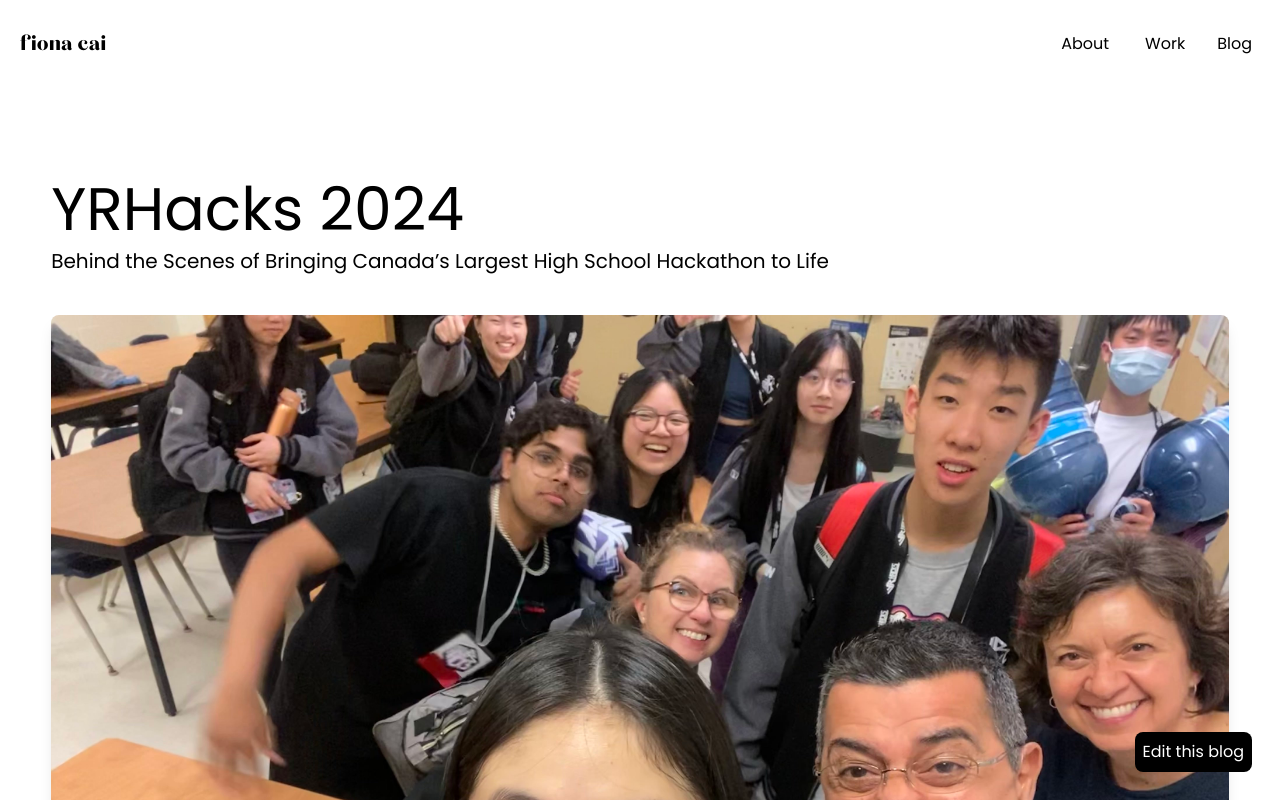
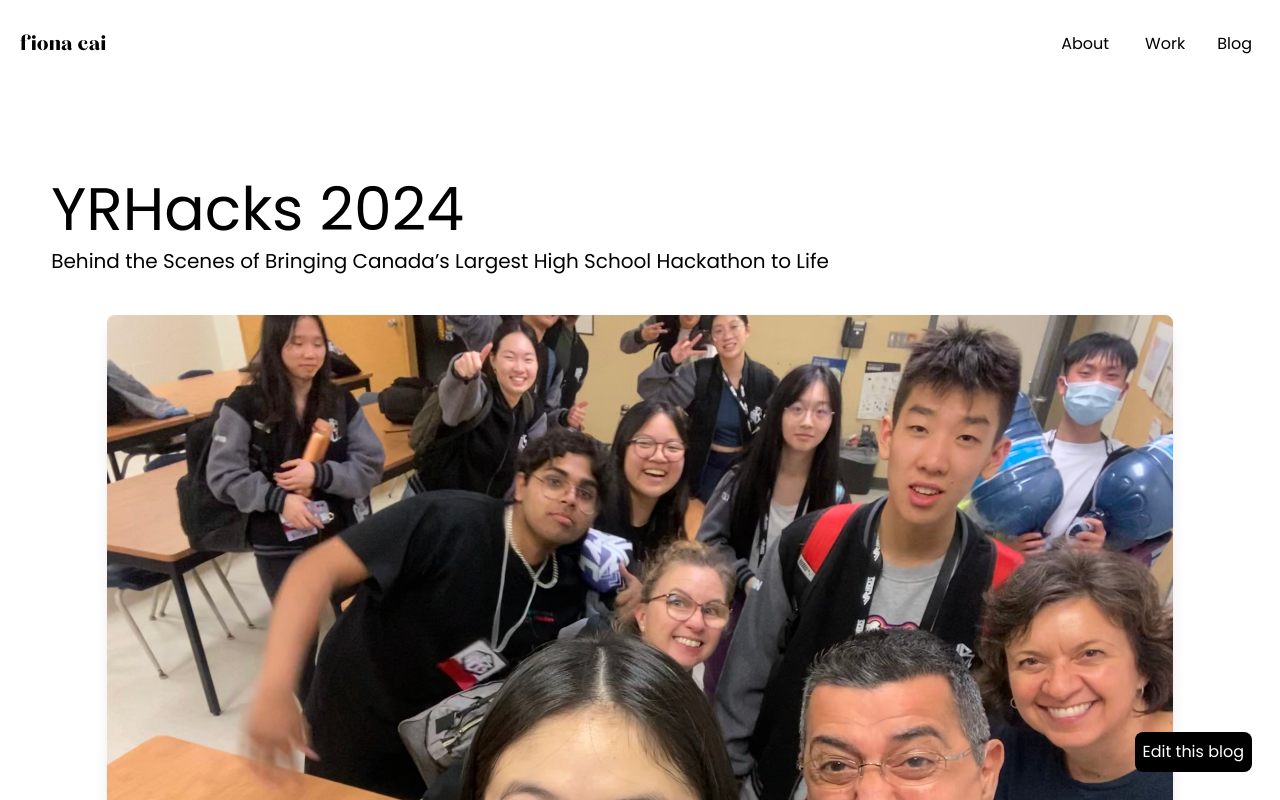
Before and after one commit to fiona-cai/personal, a Next.js app: page /blog/276fc58a-3679-491a-ade8-c6841ed2b02d in a window 1280 px wide. Shown: the top 800 px of the page. Built offline with nearby package versions, Linux system fonts and the light colour scheme.

Commit message:
final promise

```diff
--- a/pages/blog/[slug].js
+++ b/pages/blog/[slug].js
@@ -46,7 +46,7 @@ const BlogPost = ({ post, previousPost }) => {
             </h3>
           </div>
           <img
-            className="w-full mt-10 h-screen rounded-lg shadow-lg object-cover"
+            className="w-auto m-auto mt-10 h-auto max-h-screen rounded-lg shadow-lg object-cover"
             src={post.image}
             alt={post.title}
           ></img>
```
